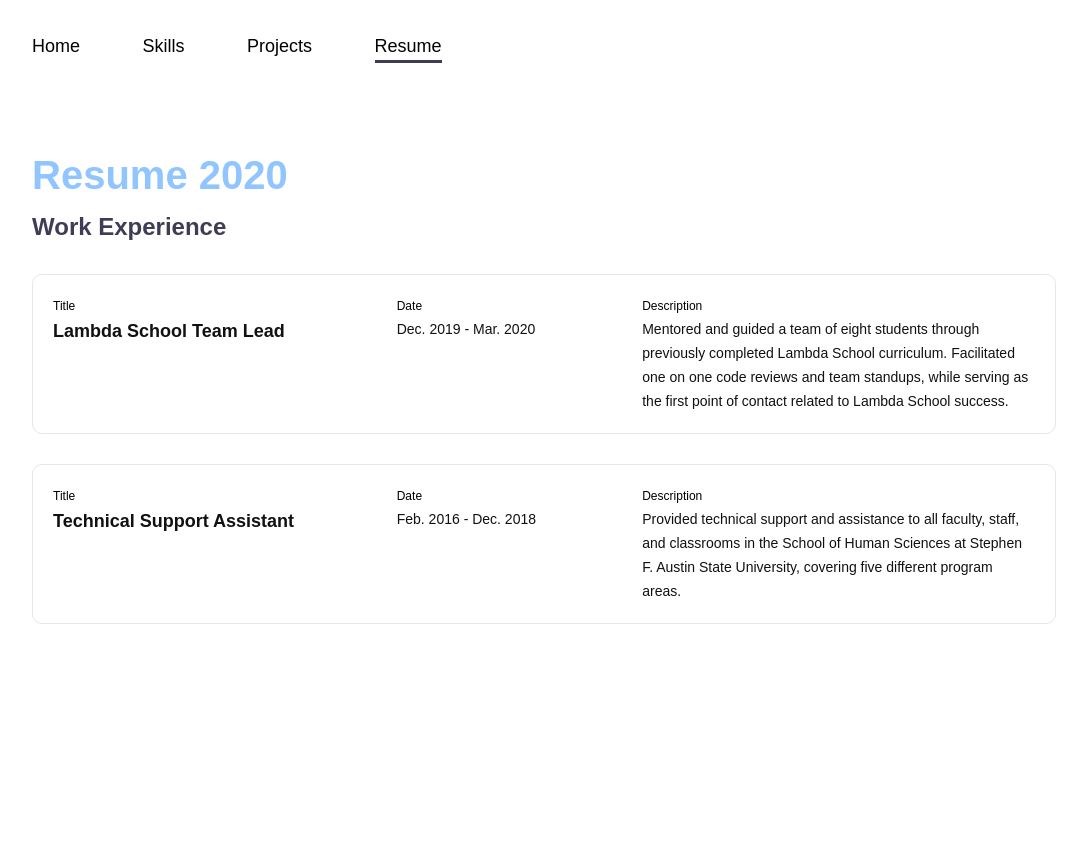
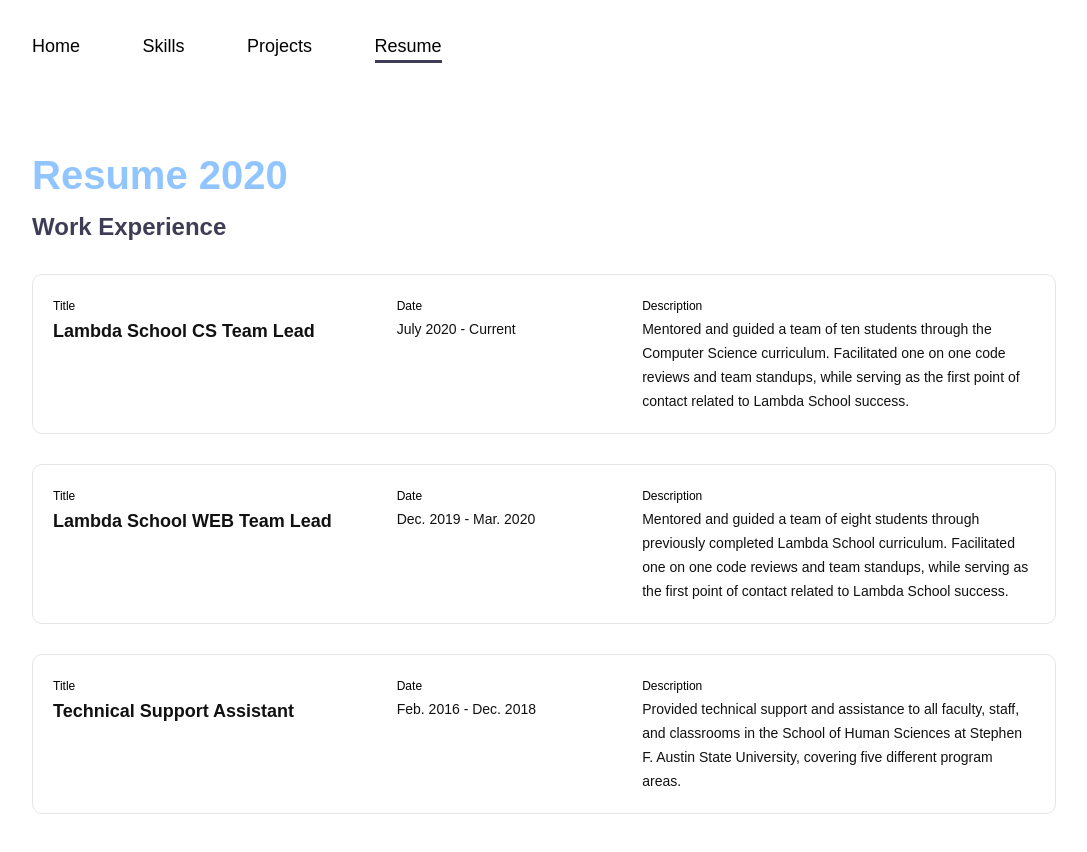
Before and after one commit to alex-lc/portfolio, a React (Create React App) app: page /resume in a window 1280 px wide. Shown: the top 852 px of the page, without its empty margins (96-1183 px from the left). Before the commit the page ends 800 px from the top, so only its background shows below. Built offline with nearby package versions, Linux system fonts and the light colour scheme.

Commit message:
updated resume with new CS TL role

```diff
--- a/src/components/Resume.js
+++ b/src/components/Resume.js
@@ -26,7 +26,25 @@
                     <ResumeItem>
                         <div className="job">
                             <ResumeItemLabel>Title</ResumeItemLabel>
-                            <JobTitle>Lambda School Team Lead</JobTitle>
+                            <JobTitle>Lambda School CS Team Lead</JobTitle>
+                        </div>
+                        <div className="date">
+                            <ResumeItemLabel>Date</ResumeItemLabel>
+                            <ResumeDate>July 2020 - Current</ResumeDate>
+                        </div>
+                        <div className="description">
+                            <ResumeItemLabel>Description</ResumeItemLabel>
+                            <JobDescription>
+                                Mentored and guided a team of ten students through the Computer Science curriculum. Facilitated
+                                one on one code reviews and team standups, while serving as the first point of contact related to Lambda School success.
+                                </JobDescription>
+                        </div>
+                    </ResumeItem>
+
+                    <ResumeItem>
+                        <div className="job">
+                            <ResumeItemLabel>Title</ResumeItemLabel>
+                            <JobTitle>Lambda School WEB Team Lead</JobTitle>
                         </div>
                         <div className="date">
                             <ResumeItemLabel>Date</ResumeItemLabel>
```
Lines whose indentation alone changed are shown as unchanged.
